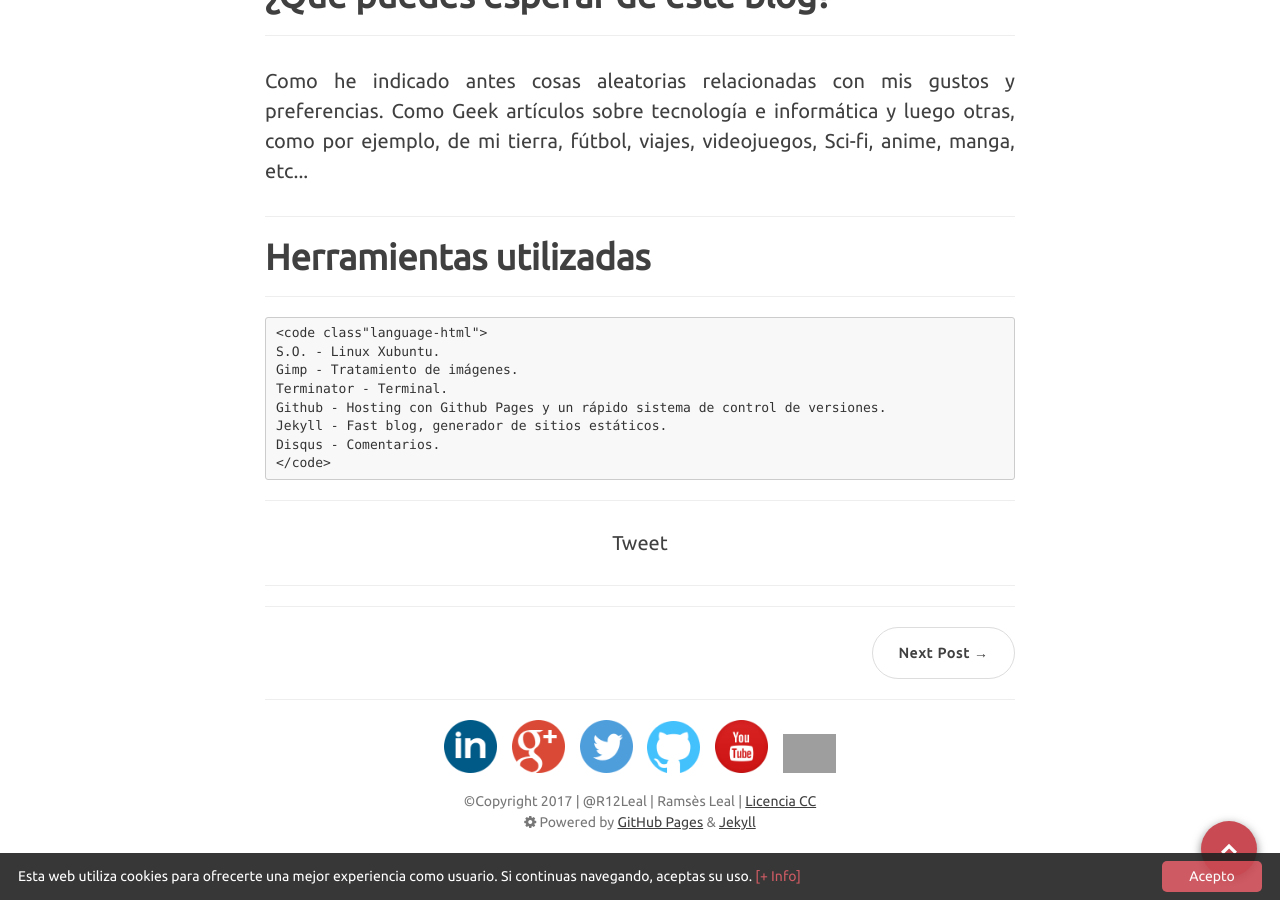
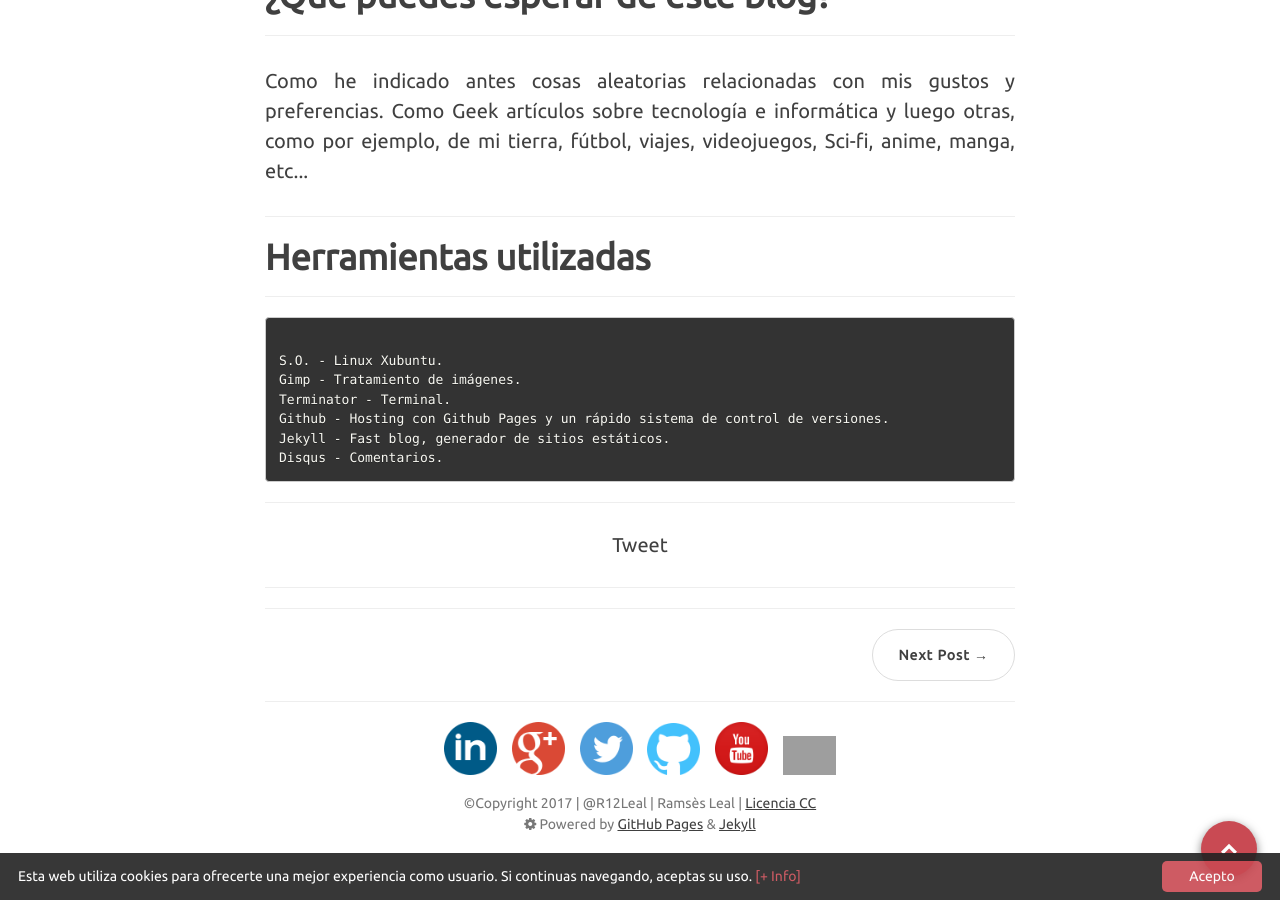
Before and after one commit to R12Leal/R12Leal.github.io, a Jekyll site: the page built from _posts/2015-05-28-hello-world.markdown, in a window 1280 px wide and 900 px high, scrolled down 893 px. Built offline with Jekyll 4.4.1, drawn with Linux system fonts in a browser that asks for light colours; nearby versions of some CDN libraries; comment, search, counter and statistics services are not loaded.

```diff
--- a/_posts/2015-05-28-hello-world.markdown
+++ b/_posts/2015-05-28-hello-world.markdown
@@ -20,7 +20,7 @@
 <hr />
 <h2 class="section-heading">Herramientas utilizadas</h2>
 <hr />
-<pre><code class"language-html">
+<pre><code class="language-html">
 S.O. - Linux Xubuntu.
 Gimp - Tratamiento de imágenes.
 Terminator - Terminal.
```
